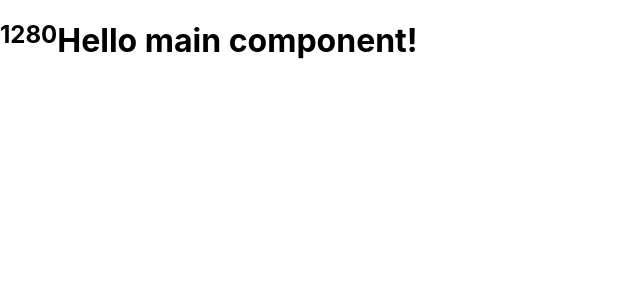
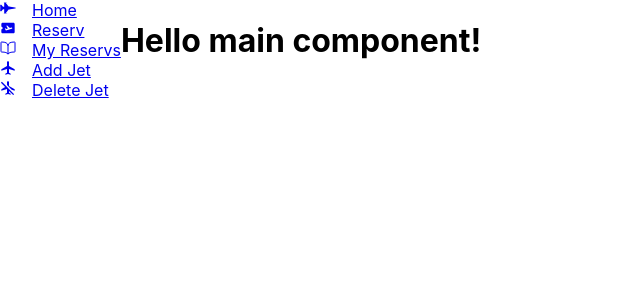
Before and after one commit to mikemtzp/Easy-Fly, a React (Create React App) app: page / in a window 1280 px wide. Shown: the top 300 px of the page, without its empty margins (0-640 px from the left). Built offline with nearby package versions, Linux system fonts and the light colour scheme.

Commit message:
fix icon overlay

```diff
--- a/src/components/nav/Nav.js
+++ b/src/components/nav/Nav.js
@@ -33,7 +33,7 @@ function Nav() {
       {windowSize.innerWidth <= 390 ? (
         <>
           <div className="navbar">
-            <FaIcons.FaBars onClick={showSideBar} className="menu-bars" />
+            <FaIcons.FaBars onClick={showSideBar} className={!sidebar ? 'menu-bars' : 'hide'} />
           </div>
           <nav className={sidebar ? 'nav-menu active' : 'nav-menu'}>
             <ul className="nav-menu-items">
@@ -56,7 +56,25 @@ function Nav() {
             </ul>
           </nav>
         </>
-      ) : <h2>{windowSize.innerWidth}</h2>}
+      ) : (
+        <nav>
+          <ul>
+            {SidebarData.map((item) => {
+              const {
+                title, path, icon, key,
+              } = item;
+              return (
+                <li key={key} className="desktop-ba">
+                  <Link to={path} onClick={showSideBar}>
+                    {icon}
+                    <span>{title}</span>
+                  </Link>
+                </li>
+              );
+            })}
+          </ul>
+        </nav>
+      )}
     </>
   );
 }
--- a/src/components/nav/temp.scss
+++ b/src/components/nav/temp.scss
@@ -1,5 +1,4 @@
 .navbar {
-  background-color: #060b26;
   height: 7rem;
   display: flex;
   justify-content: flex-start;
@@ -11,11 +10,15 @@
   margin-left: 2rem;
   font-size: 2rem;
   background: none;
-  color: white;
+  transition: 850ms;
+}
+
+.hide {
+  display: none;
+  transition: 850ms;
 }
 
 .nav-menu {
-  background-color: #060b26;
   width: 250px;
   height: 100vh;
   display: flex;
@@ -41,7 +44,6 @@
 
 .nav-text a {
   text-decoration: none;
-  color: white;
   font-size: 1.8rem;
   width: 95%;
   height: 100%;
@@ -49,6 +51,7 @@
   align-items: center;
   padding: 0 1.6rem;
   border-radius: 0.5rem;
+  color: black;
 }
 
 .nav-text a:hover {
@@ -60,7 +63,6 @@
 }
 
 .navbar-toggle {
-  background-color: #060b26;
   width: 100%;
   padding: 3rem 1rem 0 1rem;
   display: flex;
```
